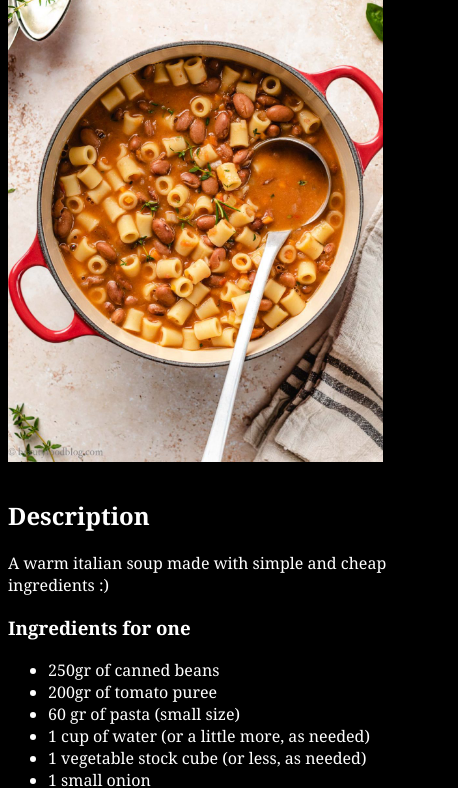
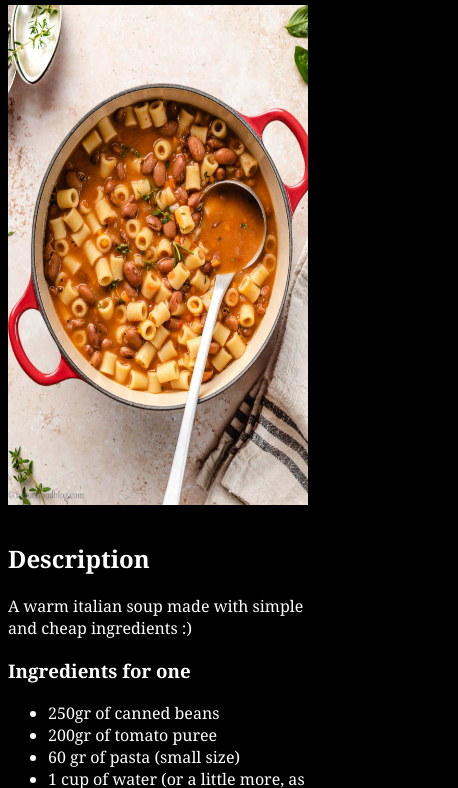
Before and after one commit to ori-des/odin-recipes, a plain HTML site: page recipes/pastaefagioli.html in a window 390 px wide. Shown: the part 302-1090 px from the top of the page, 458 px wide, since content can reach past the window. Drawn offline with Linux system fonts and the light colour scheme.

Commit message:
Update responsive

```diff
--- a/recipes/pastaefagioli.html
+++ b/recipes/pastaefagioli.html
@@ -2,7 +2,7 @@
 <html lang="en">
 <head>
     <meta charset="UTF-8">
-    <meta name="viewport" content="width=device-width, initial-scale=0.6">
+    <meta name="viewport" content="width=device-width, initial-scale=1.0">
     <link rel="stylesheet" href="../styles.css">
     <title>Pasta e Fagioli (Lazy)</title>
 </head>
--- a/styles.css
+++ b/styles.css
@@ -52,3 +52,12 @@ div.index h1,
        flex-direction: row;
     }
 }
+
+@media (max-width: 600px) {
+    img,
+    .card,
+    .title {
+        max-width: 300px;
+        height: auto;
+    }
+}
```
Also changed, not shown: recipes/glassnoodlessoup.html (+1 -1 lines), recipes/pastawithtofu.html (+1 -1 lines).
